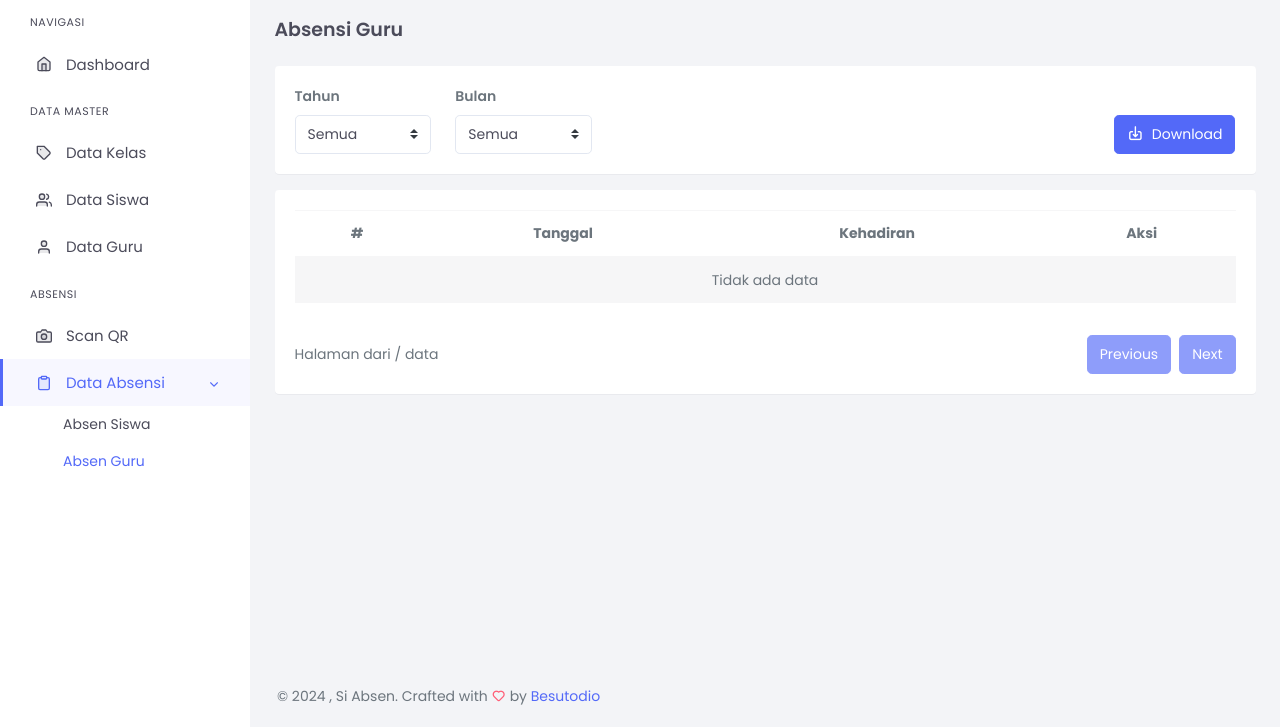
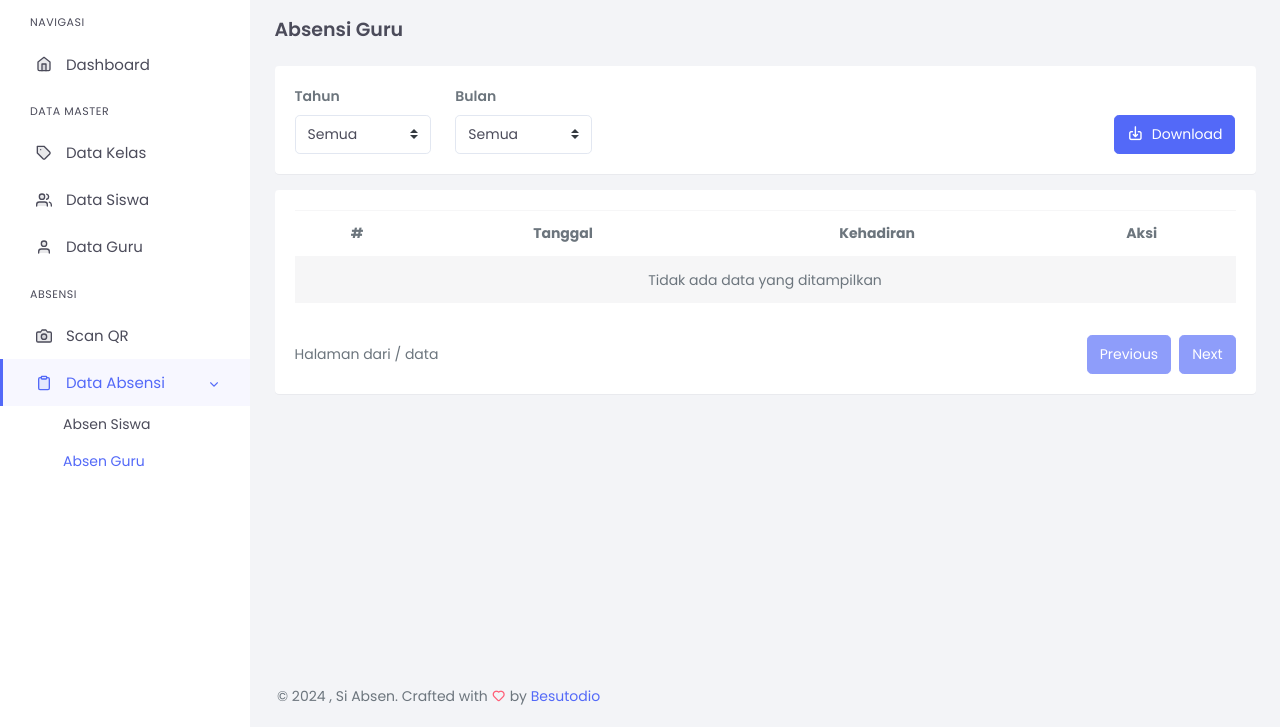
Before and after one commit to prayogisatya-ofc/siabsen-qrcode, a Django app: page /teachers-presences in a window 1280 px wide. Shown: the part 73-800 px from the top of the page. Run offline with Django 5.2, Linux system fonts and the light colour scheme; a user stored in the database is signed in; data comes from the database, SQL or seed files in the repository; both versions use the stored data as it was after the commit; parts of the project's set-up code (start-up, migrations or seed data) failed here and were passed over; some libraries are stand-ins or nearby versions.

Commit message:
add: text on empty table

```diff
--- a/templates/absensi/absensi.guru.html
+++ b/templates/absensi/absensi.guru.html
@@ -78,7 +78,7 @@
                                     </td>
                                 </tr>
                                 <tr v-if="datas.length == 0">
-                                    <td colspan="4" class="text-center">Tidak ada data</td>
+                                    <td colspan="4" class="text-center">Tidak ada data yang ditampilkan</td>
                                 </tr>
                             </tbody>
                         </table>
```
Also changed, not shown: db.sqlite3, 1 other file.
